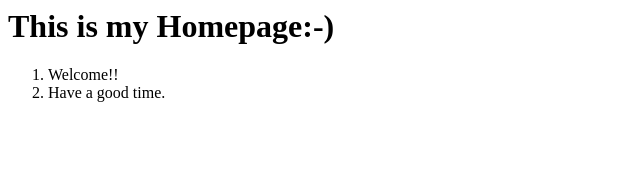
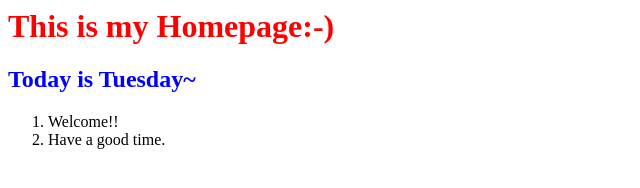
Before and after one commit to 337ccc/my_home, a plain HTML site: page index.html in a window 1280 px wide. Shown: the whole page, without its empty margins (0-640 px from the left). Drawn offline with Linux system fonts and the light colour scheme.

Commit message:
Update index.html
Style

```diff
--- a/index.html
+++ b/index.html
@@ -1,5 +1,18 @@
-<h1>This is my Homepage:-)</h1>
-<ol>
-  <li>Welcome!!</li>
-  <li>Have a good time.</li>
-</ol>
+<head>
+  <style>
+    h1 {
+      color : red;
+    }
+    h2 {
+      color : blue;
+    }
+  </style>
+</head>
+<body>
+  <h1>This is my Homepage:-)</h1>
+  <h2>Today is Tuesday~</h2>
+  <ol>
+    <li>Welcome!!</li>
+    <li>Have a good time.</li>
+  </ol>
+</body>
```
